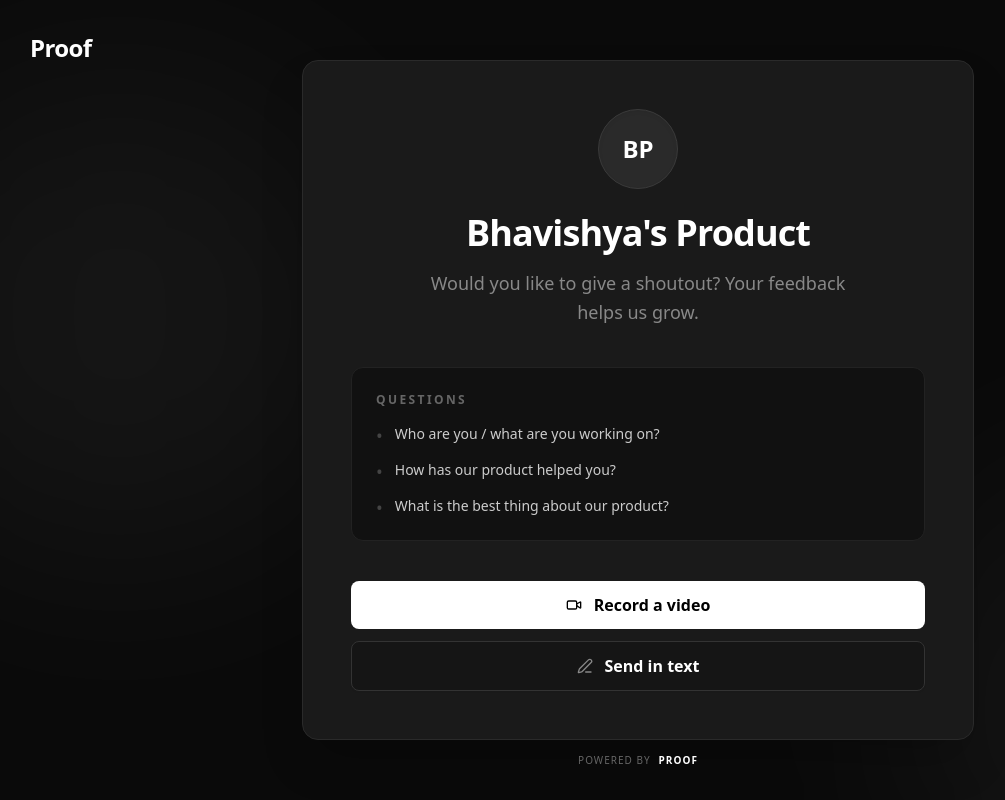
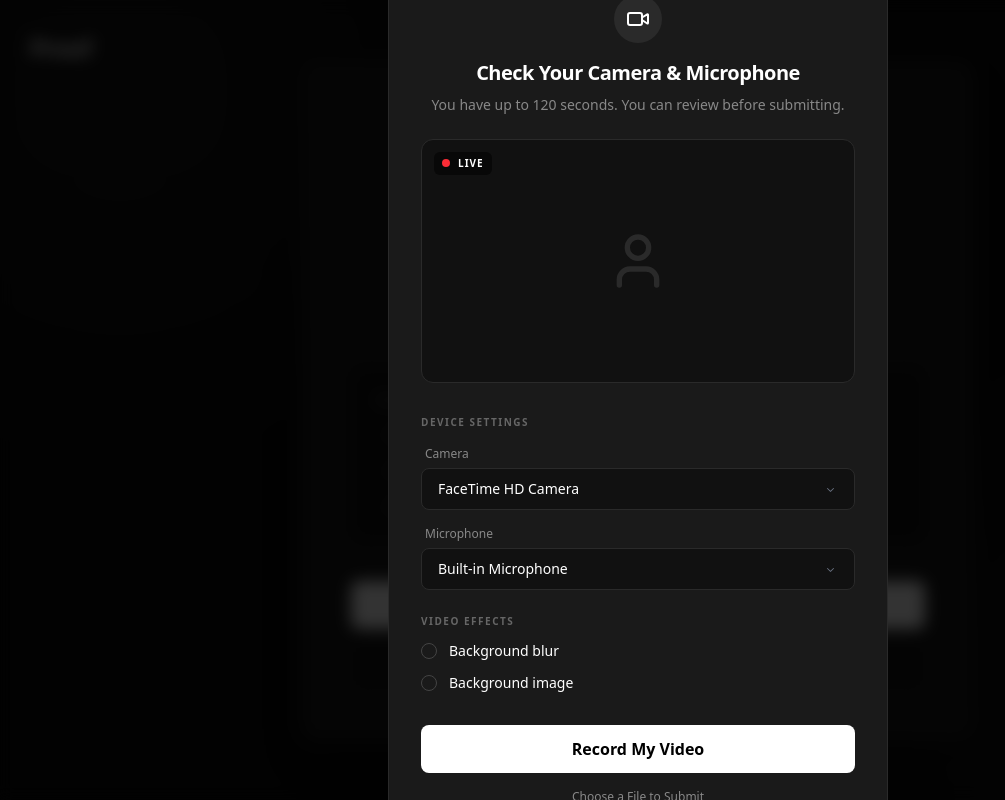
Before and after one commit to bhavishyaone/testimonials, a React (Vite) app in the folder client/: page /1 in a window 1280 px wide. Both pictures are taken after a click on the button "Record a video". Shown: the whole page, without its empty margins (2-1007 px from the left). Built offline with nearby package versions, Linux system fonts and the light colour scheme.

Commit message:
feat: Add video recording modal and theme support to the public testimonial page.

```diff
--- a/client/src/pages/PublicTestimonial.jsx
+++ b/client/src/pages/PublicTestimonial.jsx
@@ -1,44 +1,46 @@
-import React from "react";
+import React, { useState } from "react";
 import { Video, Edit3 } from "lucide-react";
 import { Button } from "@/components/ui/button";
+import VideoRecordingModal from "./VideoRecordingModal.jsx";
 
-export default function PublicTestimonial({ spaceName = "Bhavishya's Product" }) {
+export default function PublicTestimonial({ spaceName = "Bhavishya's Product", theme = "dark" }) {
+  const [isVideoModalOpen, setIsVideoModalOpen] = useState(false);
   return (
-    <div className="min-h-screen bg-[#0A0A0A] flex flex-col items-center justify-center p-4 font-sans relative overflow-hidden">
+    <div className={`min-h-screen flex flex-col items-center justify-center p-4 font-sans relative overflow-hidden transition-colors duration-300 ${theme === "dark" ? "bg-[#0A0A0A]" : "bg-gray-50"}`}>
 
-      <div className="absolute top-[8%] left-[-10%] w-[500px] h-[500px] rounded-full bg-white/5 blur-[120px] pointer-events-none" />
-      <div className="absolute bottom-[-20%] right-[-10%] w-[500px] h-[500px] rounded-full bg-white/5 blur-[120px] pointer-events-none" />
+      <div className={`absolute top-[-20%] left-[-10%] w-[500px] h-[500px] rounded-full blur-[120px] pointer-events-none ${theme === "dark" ? "bg-white/5" : "bg-black/5"}`} />
+      <div className={`absolute bottom-[-20%] right-[-10%] w-[500px] h-[500px] rounded-full blur-[120px] pointer-events-none ${theme === "dark" ? "bg-white/5" : "bg-black/5"}`} />
 
       <div className="absolute top-8 left-8">
-        <h1 className="text-white text-2xl font-bold tracking-tight">Proof</h1>
+        <h1 className={`text-2xl font-bold tracking-tight ${theme === "dark" ? "text-white" : "text-gray-900"}`}>Proof</h1>
       </div>
 
-      <div className="w-full max-w-2xl bg-[#1A1A1A] border border-[#2A2A2A] rounded-2xl p-8 md:p-12 flex flex-col items-center text-center relative z-10 shadow-2xl">
+      <div className={`w-full max-w-2xl border rounded-2xl p-8 md:p-12 flex flex-col items-center text-center relative z-10 shadow-2xl transition-colors duration-300 ${theme === "dark" ? "bg-[#1A1A1A] border-[#2A2A2A]" : "bg-white border-gray-100"}`}>
 
-        <div className="w-20 h-20 rounded-full bg-[#2A2A2A] text-white flex items-center justify-center text-2xl font-bold mb-6 shadow-inner border border-[#3A3A3A]">
+        <div className={`w-20 h-20 rounded-full flex items-center justify-center text-2xl font-bold mb-6 shadow-inner border transition-colors duration-300 ${theme === "dark" ? "bg-[#2A2A2A] text-white border-[#3A3A3A]" : "bg-gray-100 text-gray-900 border-gray-200"}`}>
           BP
         </div>
 
-        <h2 className="text-3xl md:text-4xl font-extrabold text-white mb-4 tracking-tight">
+        <h2 className={`text-3xl md:text-4xl font-extrabold mb-4 tracking-tight ${theme === "dark" ? "text-white" : "text-gray-900"}`}>
           {spaceName}
         </h2>
-        <p className="text-[#888888] text-base md:text-lg mb-10 max-w-md leading-relaxed">
+        <p className={`text-base md:text-lg mb-10 max-w-md leading-relaxed ${theme === "dark" ? "text-[#888888]" : "text-gray-500"}`}>
           Would you like to give a shoutout? Your feedback helps us grow.
         </p>
 
-        <div className="w-full bg-[#111111] border border-[#222222] rounded-xl p-6 mb-10 text-left">
-          <p className="text-[#666666] text-xs font-black tracking-[0.2em] uppercase mb-4">Questions</p>
-          <ul className="space-y-4 text-[#CCCCCC] text-sm font-medium">
+        <div className={`w-full border rounded-xl p-6 mb-10 text-left transition-colors duration-300 ${theme === "dark" ? "bg-[#111111] border-[#222222]" : "bg-gray-50 border-gray-100"}`}>
+          <p className={`text-xs font-black tracking-[0.2em] uppercase mb-4 ${theme === "dark" ? "text-[#666666]" : "text-gray-400"}`}>Questions</p>
+          <ul className={`space-y-4 text-sm font-medium ${theme === "dark" ? "text-[#CCCCCC]" : "text-gray-600"}`}>
             <li className="flex items-start gap-3">
-              <span className="text-[#444444] text-lg leading-none mt-0.5">•</span>
+              <span className={`text-lg leading-none mt-0.5 ${theme === "dark" ? "text-[#444444]" : "text-gray-300"}`}>•</span>
               Who are you / what are you working on?
             </li>
             <li className="flex items-start gap-3">
-              <span className="text-[#444444] text-lg leading-none mt-0.5">•</span>
+              <span className={`text-lg leading-none mt-0.5 ${theme === "dark" ? "text-[#444444]" : "text-gray-300"}`}>•</span>
               How has our product helped you?
             </li>
             <li className="flex items-start gap-3">
-              <span className="text-[#444444] text-lg leading-none mt-0.5">•</span>
+              <span className={`text-lg leading-none mt-0.5 ${theme === "dark" ? "text-[#444444]" : "text-gray-300"}`}>•</span>
               What is the best thing about our product?
             </li>
           </ul>
@@ -46,23 +48,28 @@
 
         <div className="w-full space-y-3">
           <Button
-            className="w-full bg-white hover:bg-gray-100 text-black text-base font-bold py-6 rounded-lg transition-transform hover:scale-[1.01] flex items-center justify-center gap-3"
+            onClick={() => setIsVideoModalOpen(true)}
+            className={`w-full text-base font-bold py-6 rounded-lg transition-transform hover:scale-[1.01] flex items-center justify-center gap-3 ${theme === "dark" ? "bg-white hover:bg-gray-100 text-black" : "bg-[#5D5FEF] hover:bg-[#4F51D6] text-white"}`}
           >
             <Video className="w-5 h-5" /> Record a video
           </Button>
           <Button
             variant="outline"
-            className="w-full bg-[#151515] hover:bg-[#222222] border-[#333333] text-white hover:text-white text-base font-bold py-6 rounded-lg transition-colors flex items-center justify-center gap-3"
+            className={`w-full border text-base font-bold py-6 rounded-lg transition-colors flex items-center justify-center gap-3 ${theme === "dark" ? "bg-[#151515] hover:bg-[#222222] border-[#333333] text-white hover:text-white" : "bg-white hover:bg-gray-50 border-gray-200 text-gray-900 hover:text-gray-900"}`}
           >
-            <Edit3 className="w-5 h-5 text-[#888]" /> Send in text
+            <Edit3 className={`w-5 h-5 ${theme === "dark" ? "text-[#888]" : "text-gray-500"}`} /> Send in text
           </Button>
         </div>
 
       </div>
 
-      <div className="absolute bottom-8 flex gap-1 items-center text-[10px] tracking-widest text-[#666666] font-medium uppercase mt-8 z-10">
-        POWERED BY <span className="text-white font-bold ml-1">PROOF</span>
+      <div className={`absolute bottom-8 flex gap-1 items-center text-[10px] tracking-widest font-medium uppercase mt-8 z-10 ${theme === "dark" ? "text-[#666666]" : "text-gray-400"}`}>
+        POWERED BY <span className={`font-bold ml-1 ${theme === "dark" ? "text-white" : "text-gray-600"}`}>PROOF</span>
       </div>
+
+      {isVideoModalOpen && (
+        <VideoRecordingModal onClose={() => setIsVideoModalOpen(false)} />
+      )}
 
     </div>
   );
--- /dev/null
+++ b/client/src/pages/VideoRecordingModal.jsx
@@ -0,0 +1,100 @@
+import React from "react";
+import { X, Video, User } from "lucide-react";
+import { Button } from "@/components/ui/button";
+
+export default function VideoRecordingModal({ onClose }) {
+  return (
+    <div className="fixed inset-0 z-50 flex items-center justify-center bg-black/80 backdrop-blur-sm p-4 font-sans">
+
+      <div className="w-full max-w-[500px] bg-[#1A1A1A] border border-[#2A2A2A] rounded-2xl p-8 relative flex flex-col items-center">
+
+        {/* Close Button */}
+        <button
+          onClick={onClose}
+          className="absolute right-4 top-4 text-gray-500 hover:text-white transition-colors"
+        >
+          <X className="w-5 h-5" />
+        </button>
+
+        {/* Header Icon */}
+        <div className="w-12 h-12 bg-[#2A2A2A] rounded-full flex items-center justify-center mb-4">
+          <Video className="w-6 h-6 text-white" />
+        </div>
+
+        {/* Title & Subtitle */}
+        <h2 className="text-xl font-bold text-white mb-2 tracking-tight">
+          Check Your Camera & Microphone
+        </h2>
+        <p className="text-[#888888] text-sm mb-6 text-center">
+          You have up to 120 seconds. You can review before submitting.
+        </p>
+
+        {/* Camera Preview Area (Static for now) */}
+        <div className="w-full aspect-video bg-[#111111] rounded-xl border border-[#2A2A2A] mb-8 relative flex flex-col items-center justify-center overflow-hidden">
+
+          {/* Live Indicator */}
+          <div className="absolute top-3 left-3 bg-black/50 backdrop-blur-sm px-2 py-1 rounded-md flex items-center gap-2">
+            <div className="w-2 h-2 rounded-full bg-red-500" />
+            <span className="text-white text-[10px] font-bold tracking-widest">LIVE</span>
+          </div>
+
+          {/* Placeholder Avatar */}
+          <User className="w-16 h-16 text-[#2A2A2A]" />
+        </div>
+
+        {/* Device Settings Section */}
+        <div className="w-full text-left mb-8">
+          <p className="text-[#666666] text-[10px] font-bold tracking-[0.15em] uppercase mb-4">
+            Device Settings
+          </p>
+
+          {/* Camera Select Placeholder */}
+          <div className="mb-4">
+            <label className="block text-[#888888] text-xs mb-1.5 pl-1">Camera</label>
+            <div className="w-full bg-[#111111] border border-[#2A2A2A] text-white px-4 py-2.5 rounded-lg flex items-center justify-between cursor-pointer">
+              <span className="text-sm">FaceTime HD Camera</span>
+              <svg width="15" height="15" viewBox="0 0 15 15" fill="none" xmlns="http://www.w3.org/2000/svg" className="text-gray-500"><path d="M4.18179 6.18181C4.35753 6.00608 4.64245 6.00608 4.81819 6.18181L7.49999 8.86362L10.1818 6.18181C10.3575 6.00608 10.6424 6.00608 10.8182 6.18181C10.9939 6.35755 10.9939 6.64247 10.8182 6.81821L7.81819 9.81821C7.73379 9.9026 7.61934 9.95001 7.49999 9.95001C7.38064 9.95001 7.26618 9.9026 7.18179 9.81821L4.18179 6.81821C4.00605 6.64247 4.00605 6.35755 4.18179 6.18181Z" fill="currentColor" fillRule="evenodd" clipRule="evenodd"></path></svg>
+            </div>
+          </div>
+
+          {/* Microphone Select Placeholder */}
+          <div className="mb-6">
+            <label className="block text-[#888888] text-xs mb-1.5 pl-1">Microphone</label>
+            <div className="w-full bg-[#111111] border border-[#2A2A2A] text-white px-4 py-2.5 rounded-lg flex items-center justify-between cursor-pointer">
+              <span className="text-sm">Built-in Microphone</span>
+              <svg width="15" height="15" viewBox="0 0 15 15" fill="none" xmlns="http://www.w3.org/2000/svg" className="text-gray-500"><path d="M4.18179 6.18181C4.35753 6.00608 4.64245 6.00608 4.81819 6.18181L7.49999 8.86362L10.1818 6.18181C10.3575 6.00608 10.6424 6.00608 10.8182 6.18181C10.9939 6.35755 10.9939 6.64247 10.8182 6.81821L7.81819 9.81821C7.73379 9.9026 7.61934 9.95001 7.49999 9.95001C7.38064 9.95001 7.26618 9.9026 7.18179 9.81821L4.18179 6.81821C4.00605 6.64247 4.00605 6.35755 4.18179 6.18181Z" fill="currentColor" fillRule="evenodd" clipRule="evenodd"></path></svg>
+            </div>
+          </div>
+
+          {/* Video Effects Placeholder */}
+          <div>
+            <p className="text-[#666666] text-[10px] font-bold tracking-[0.15em] uppercase mb-3">
+              Video Effects
+            </p>
+            <div className="space-y-3">
+              <label className="flex items-center gap-3 cursor-pointer group">
+                <div className="w-4 h-4 rounded-full border border-[#444444] group-hover:border-white transition-colors flex items-center justify-center" />
+                <span className="text-sm text-white">Background blur</span>
+              </label>
+              <label className="flex items-center gap-3 cursor-pointer group">
+                <div className="w-4 h-4 rounded-full border border-[#444444] group-hover:border-white transition-colors flex items-center justify-center" />
+                <span className="text-sm text-white">Background image</span>
+              </label>
+            </div>
+          </div>
+        </div>
+
+        {/* Record Button */}
+        <Button className="w-full bg-white hover:bg-gray-100 text-black font-bold py-6 rounded-lg text-base mb-4">
+          Record My Video
+        </Button>
+
+        {/* Upload File Link */}
+        <button className="text-[#888888] text-xs hover:text-white transition-colors font-medium">
+          Choose a File to Submit
+        </button>
+
+      </div>
+    </div>
+  );
+}
```
